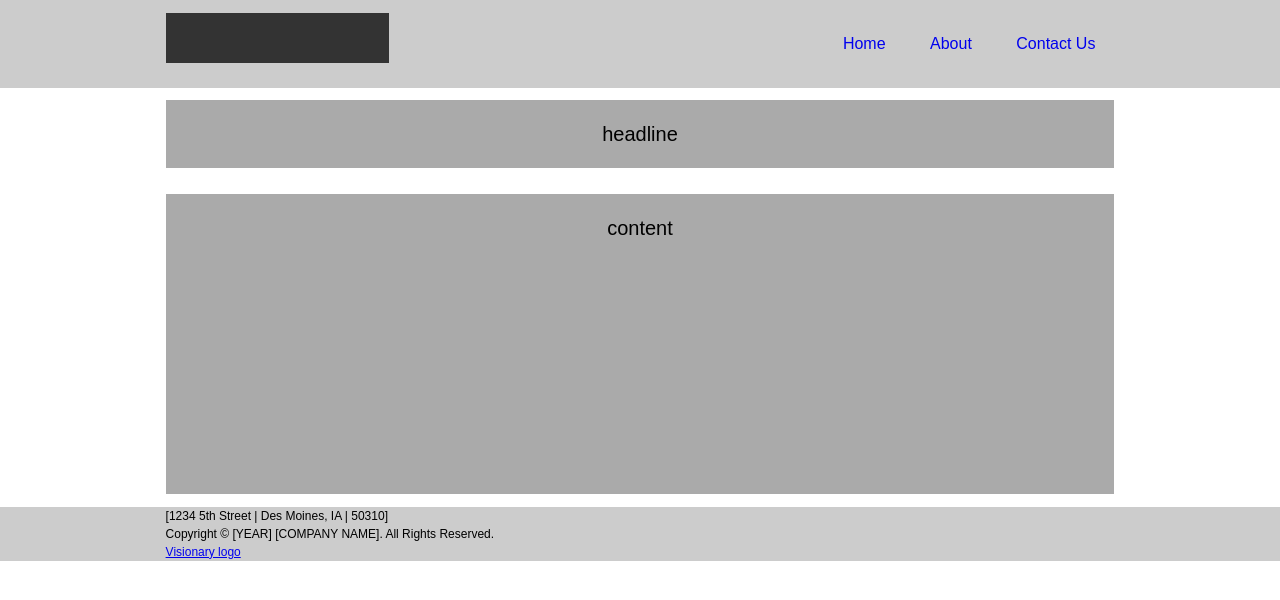
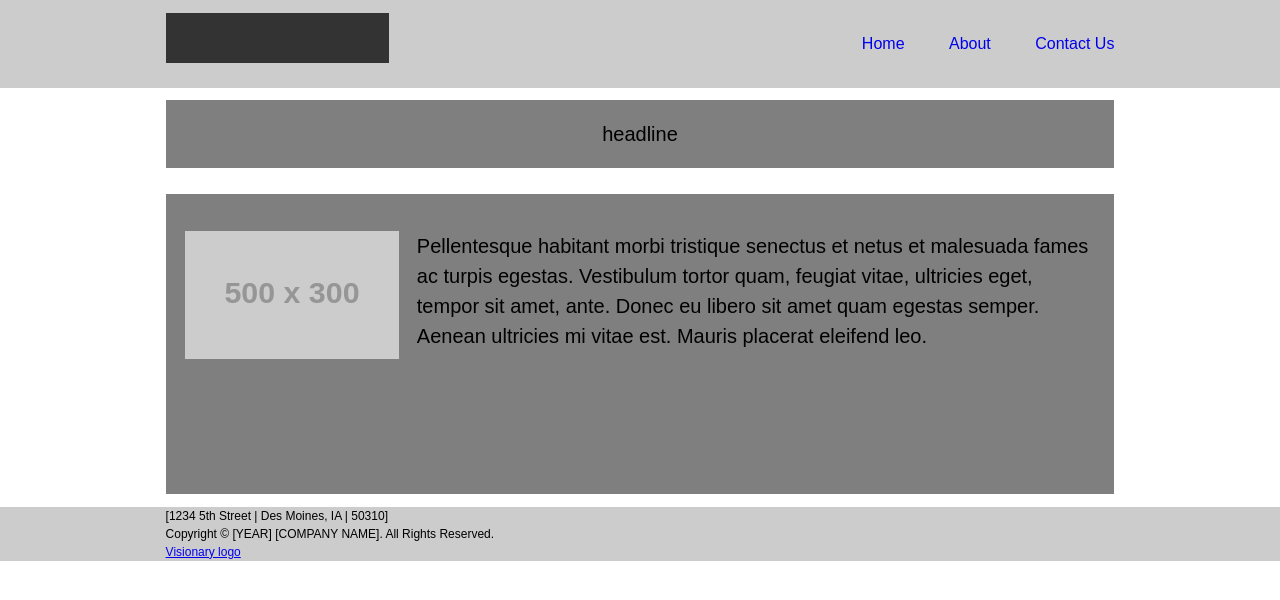
Before and after one commit to rcyou/html-wireframes, a plain HTML site: page about.html in a window 1280 px wide. Drawn offline with Linux system fonts and the light colour scheme; placeholder pictures from the web are drawn by us; a script that the page names is missing.

Commit message:
Added a "holder" class in grid.css, which has interior padding for nested elements.

```diff
--- a/css/global.css
+++ b/css/global.css
@@ -29,6 +29,9 @@ body {
 img {
 	border: 0;
 	display: block;
+	max-width: 100%;
+	width: auto;
+	height: auto;
 }
 
 a { /* insert CSS here */ }
@@ -253,6 +256,7 @@ Arbitrary Styles for Wireframes -- ! Delete these when done !
 
 .content {
 	height: 300px;
+	text-align: left;
 }
 
 /* ==========================================================================
--- a/css/grid.css
+++ b/css/grid.css
@@ -1,8 +1,15 @@
 *[class*="block"] {
 	text-align: center;
 	font-size: 2rem;
-	background-color: #AAA;
+	background-color: rgba(0,0,0,0.5);
 }
+
+/* for IE 8 support */
+/*
+*[class*="block"] { background-color: #AAA; }
+*[class*="block"] *[class*="block"] { background-color: #555; }
+*/
+
 *[class*="band"] { background-color: #888; }
 
 section, *[class*="section"] {
@@ -12,22 +19,26 @@ section, *[class*="section"] {
 	position: relative;
 }
 
+*[class*="holder"] { padding: 2%; }
+
 *[class*="half"],
 *[class*="third"],
 *[class*="quarter"],
 *[class*="two-thirds"],
 *[class*="three-fourths"] {
 	margin: 0 1%;
-	padding: 2%;
+	padding-top: 2%;
+	padding-bottom: 2%;
 }
 
-/* need to have padding styling rules for if grid class
-will not have nested children to eliminate side padding */
-
-*[class*="full"] { padding: 2%; }
+*[class*="full"] {
+	padding-top: 2%;
+	padding-bottom: 2%;
+}
 
 *[class*="first"] { margin-left: 0; }
 *[class*="last"] { margin-right: 0; }
+
 *[class*="middle"] {
 	margin-right: 1%;
 	margin-left: 1%;
@@ -64,9 +75,6 @@ will not have nested children to eliminate side padding */
 }
 
 
-
-
-
 /* ==========================================================================
 Mobile view (less than 440 pixels)
 ========================================================================== */
--- a/includes/about_content.html
+++ b/includes/about_content.html
@@ -6,6 +6,11 @@
 
 <div class="section">
 <div class="container">
-		<div class="full block content">content</div>
+		<div class="full_holder block content">
+			<div class="quarter first">
+				<img src="http://placehold.it/500x300">
+			</div>
+			<p class="three-fourths last">Pellentesque habitant morbi tristique senectus et netus et malesuada fames ac turpis egestas. Vestibulum tortor quam, feugiat vitae, ultricies eget, tempor sit amet, ante. Donec eu libero sit amet quam egestas semper. Aenean ultricies mi vitae est. Mauris placerat eleifend leo.</p>
+		</div>
 	</div>
 </div>
```
